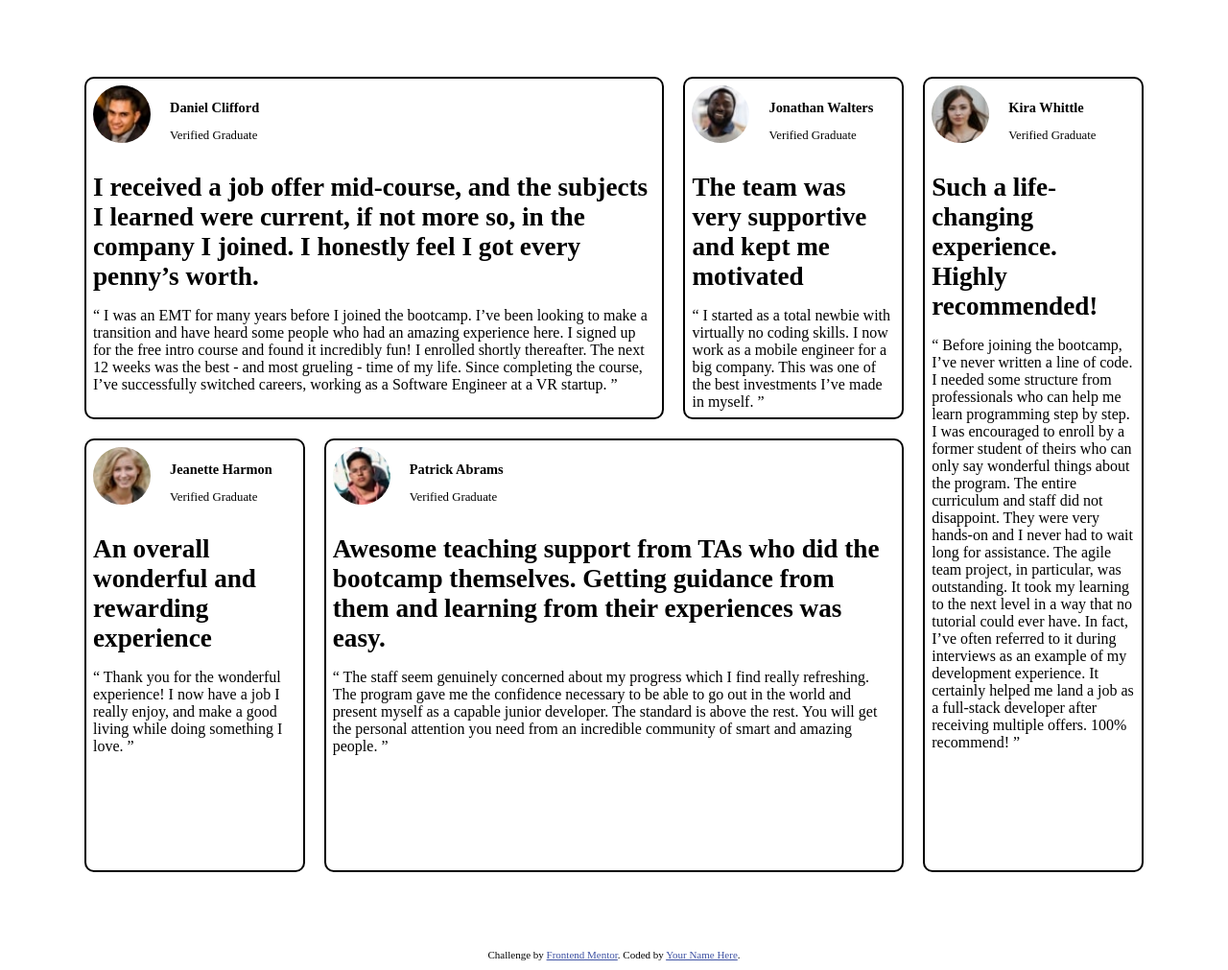
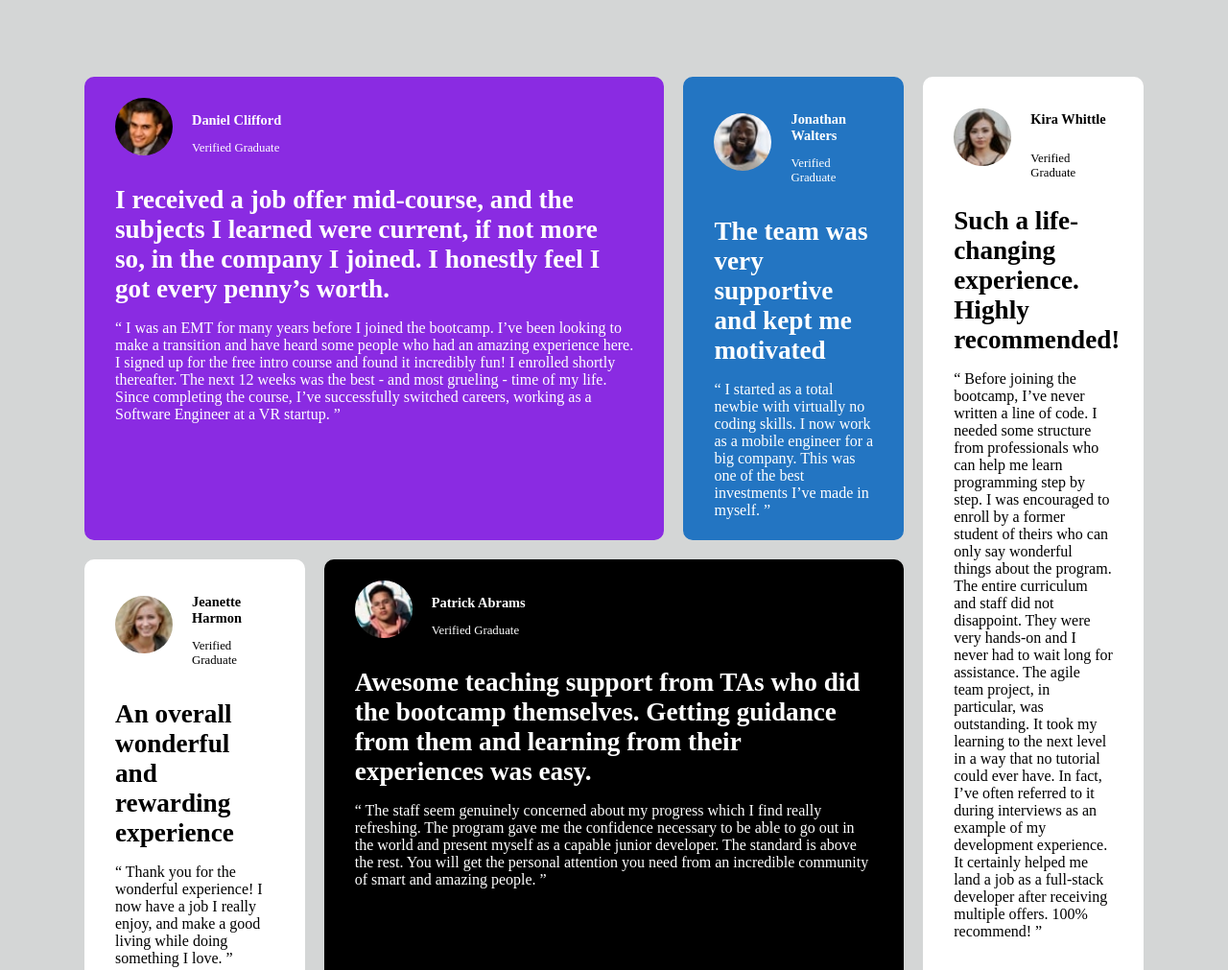
Before and after one commit to lukapopovici/css-practice, a plain HTML site: page frontendmentor/testimonials-grid-section-main/index.html in a window 1280 px wide. Shown: the top 1011 px of the page at 96% size. Drawn offline with Linux system fonts and the light colour scheme.

Commit message:
finish grid

```diff
--- a/frontendmentor/testimonials-grid-section-main/style.css
+++ b/frontendmentor/testimonials-grid-section-main/style.css
@@ -1,3 +1,7 @@
+body {
+    background-color: rgb(212, 214, 214);
+  }
+
 .parent {
     display: grid;
     grid-template-columns: repeat(9, 1fr);
@@ -9,46 +13,41 @@
 
 .div1 {
     grid-area: 5 / 1 / 10 / 3;
-    border-radius: 10px;
-    border: 2px solid black;
-    padding: 7px;
+    border: 2px solid white;
+    background-color: white;
+
   }
 
 
-  .profile-image {
-    width: 60px;
-    height: 60px;
-    border-radius: 50%;
-  }
-
 .div2 {
     grid-area: 1 / 8 / 10 / 10;
-    border-radius: 10px;
-    border: 2px solid black;
-    padding: 7px;
+    border: 2px solid white;
+    background-color: white;
 }
 
 .div3 {
     grid-area: 5 / 3 / 10 / 8;
-    border-radius: 10px;
     border: 2px solid black;
-    padding: 7px;
+    background-color: black;
+
 }
 
 .div4 {
     grid-area: 1 / 6 / 5 / 8;
-    border-radius: 10px;
-    border: 2px solid black;
-    padding: 7px;
+    border: 2px solid rgb(35, 117, 194);
+    background-color: rgb(35, 117, 194);
+
 }
 
 .div5 {
     grid-area: 1 / 1 / 5 / 6;
-    border-radius: 10px;
-    border: 2px solid black;
-    padding: 7px;
+    border: 2px solid blueviolet;
+    background-color: blueviolet;
+
 }
-
+.div5 p,.div3 p, .div4 p{
+    color: white;
+}
 
 .big-font {
     font-weight: bold;
@@ -58,6 +57,15 @@
 .div1 p, .div2 p, .div3 p, .div4 p, .div5 p {
     margin-bottom: 0;
 }
+
+.div1 , .div2 , .div3 , .div4 , .div5  {
+    padding-left: 30px;
+    padding-right: 30px;
+    padding-top: 20px;
+    padding-bottom: 20px;
+    border-radius: 10px;
+}
+
 
 .title {
     font-size: 0.9em;
@@ -99,3 +107,10 @@ grid-gap: 0px;
   gap: 20px;
   align-items: center;
 }
+
+
+.profile-image {
+    width: 60px;
+    height: 60px;
+    border-radius: 50%;
+  }
```
